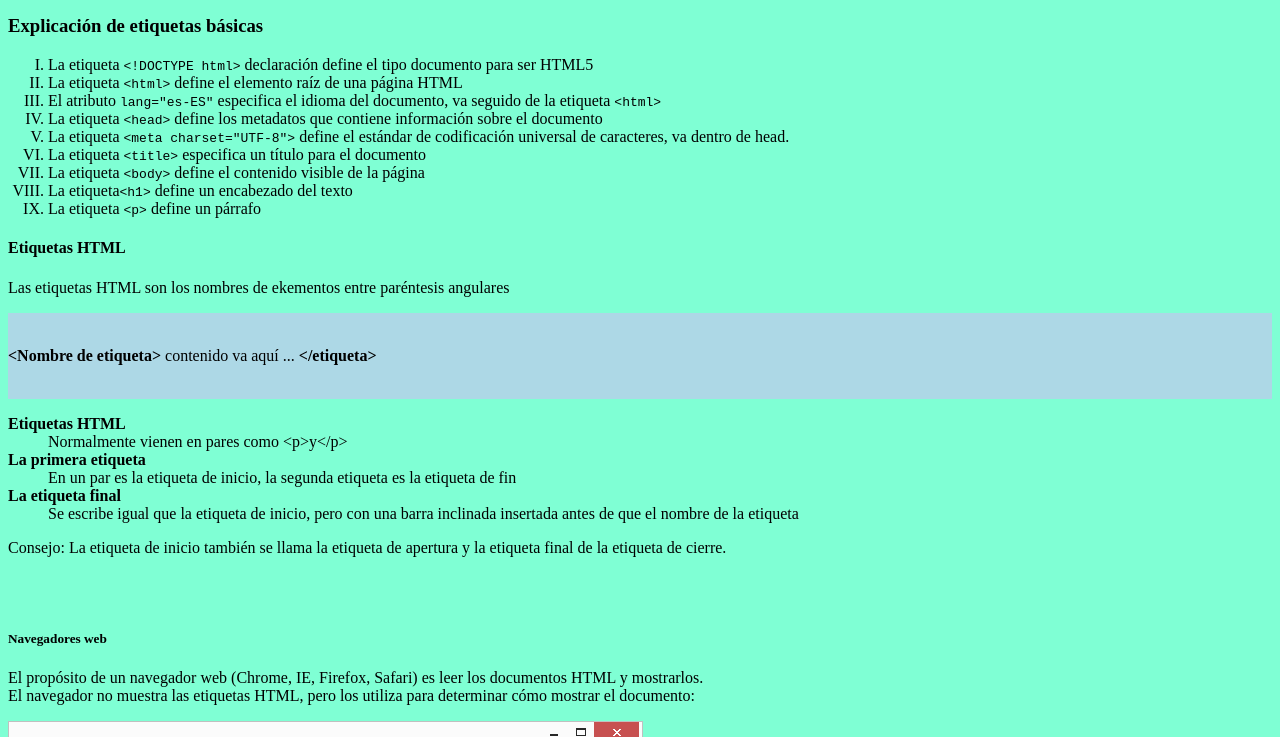
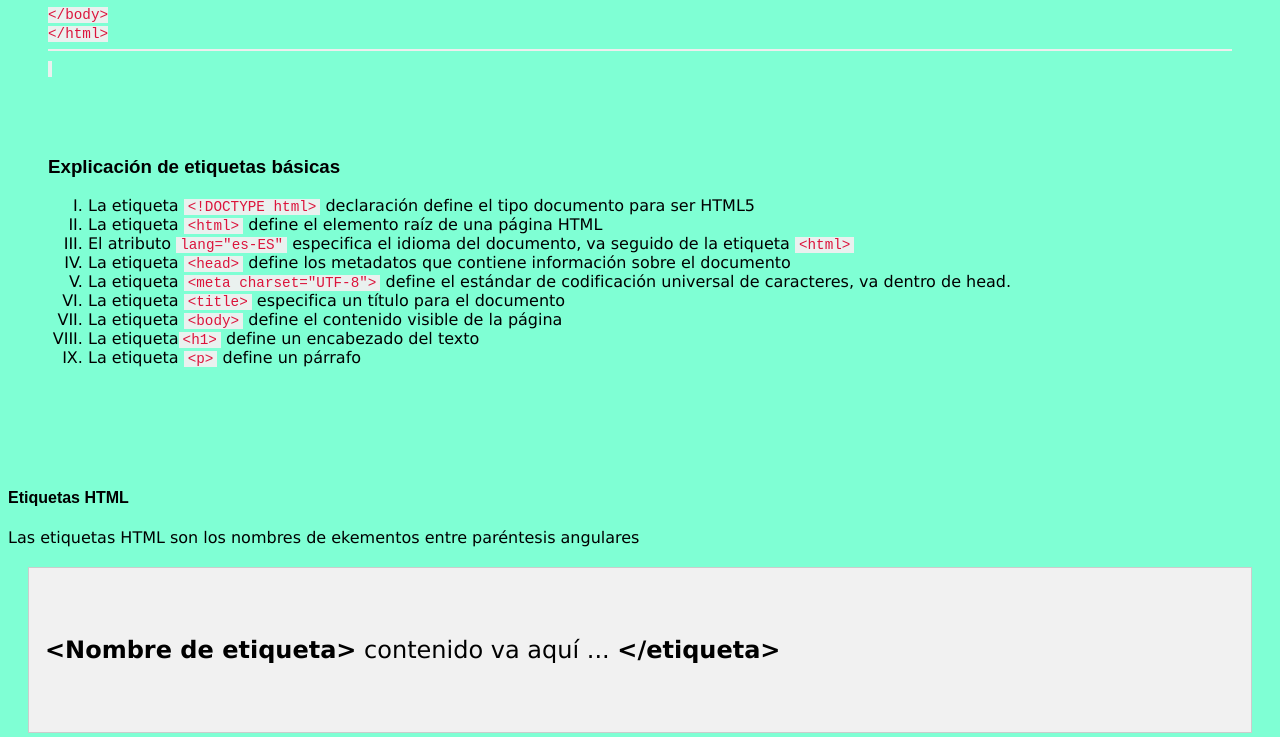
Before and after one commit to AlbaCAngel/AlbaC_web, a plain HTML site: page Alba/Modulo1_MF0950_2/UF1302/Practicas/html/index.html in a window 1280 px wide. Shown: the part 626-1363 px from the top of the page. Drawn offline with Linux system fonts and the light colour scheme; files that its build step writes are made by us from their sources; a script that the page names is missing.

Commit message:
index.html

```diff
--- a/Alba/Modulo1_MF0950_2/UF1302/Practicas/html/index.html
+++ b/Alba/Modulo1_MF0950_2/UF1302/Practicas/html/index.html
@@ -22,7 +22,7 @@
             <script></script> <!-- para lso css y js dentro de la hoja de html no en carpetas externas al doc html-->
 
             <link href="css/style.css" rel="stylesheet"> <!-- cuando incorporamos los estilos a una carpeta diferente. Enlaza los doc.  Es una hoja de estilo (stylelesheet) que está ubicada dentro del doc style.css, dentro de la carpeta css-->
-
+             <link rel="shortcut icon" href="batman.ico" type="image/x-icon">
             <script src="js/funciones.js"></script> <!-- Carga dento de la carpeta js el archivo .js -->
 
 
@@ -31,11 +31,54 @@
         <link rel="icon" href="imagen.png" type="imagen/png">
         <link rel="icon" href="imagen.gif" type="imagen/gif">
         <link rel="icon" href="favicon.ico" type="image/x-icon">
+
         <style> table, th, td {
                 border: 1px solid black;
                 border-collapse: collapse;
               }
+                body {
+                    font-family: Verdana, Geneva, Tahoma, sans-serif;
+                 }
+                 h1, h2, h3, h4, h6 {
+                     font-family: Arial, Helvetica, sans-serif
+                 }
+                div {
+               /*  background-color: #f1f1f1;  */
+                margin: 20px;
+                padding: 20px
+            }
+                .nota {
+                background-color: #ffffcc;
+                border-left: 6px solid #ffeb3b;
+                margin-top: 16px;
+                margin-bottom: 16px;
+            }
+                hr {
+                    border:1px solid #eeeeee;
+                             }
+                code {
+                   color: crimson;
+                   background-color: #f1f1f1f1;
+                   padding-left: 4px;
+                   padding-right: 4px;
+                   font-size: 110%
+                }
+                .etiquetashtml{
+                   border: 1px solid #cccccc;
+                   background-color: #f1f1f1;
+                   font-size: 24px;
+                   padding: 16px;
+                }
         </style>
+        <script> </script>
+       <style>  #marco{
+                 border: 1px solid black;
+                 border-collapse: collapse;
+              }
+        </style>
+
+
+
 </head>
 
 <body>
@@ -52,10 +95,11 @@
               <li>HTML etiquetas de la etiqueta de piezas de contenido como <em> "mesa" "la partida", "párrafo" </em>, y así sucesivamente</li>
               <li>Los navegadores no muestran las etiquetas HTML, pero las usan para representar el contenido de la página</li></p>
             </ul>
+            <hr>
             <h2> Estructura básica de un documento HTML</h2>
         <div>
                 <code>
-                    <hr/>
+
                     &lt;!DOCTYPE html&gt; <br>
                     &lt;html lang="es-ES"&gt; <br>
                     <br>
@@ -71,7 +115,7 @@
                     <br>
                     &lt;/body&gt; <br>
                     &lt;/html&gt; <br>
-                    <hr/>
+                    <hr>
                 </code>
         </div>
             <div>
@@ -88,15 +132,16 @@
                      <li>La etiqueta<code>&lt;h1&gt;</code> define un encabezado del texto</li>
                      <li>La etiqueta <code>&lt;p&gt;</code> define un párrafo</li>
                 </ol>
-
+        <div></div>
 
         </div>
 
 
                 <h4>Etiquetas HTML</h4>
                 <p>Las etiquetas HTML son los nombres de ekementos entre paréntesis angulares</p>
-        <div style="background-color:lightblue">
-                <br/>
+        <!-- <div style="background-color:lightblue"> -->
+               <div class= etiquetashtml>
+                    <br/>
                   <p> <strong>&lt;Nombre de etiqueta&gt;</strong> contenido va aquí ... <strong>&lt;/etiqueta&gt;</strong></p>
                 <br/>
         </div>
@@ -107,7 +152,7 @@
                         <dt><b>La etiqueta final </b></dt><dd>Se escribe igual que la etiqueta de inicio, pero con una barra inclinada insertada antes de que el nombre de la etiqueta</dd>
                 </dl>
         </div>
-        <div>
+        <div class="nota">
             <p> Consejo: La etiqueta de inicio también se llama la etiqueta de apertura y la etiqueta final de la etiqueta de cierre.</p>
 
         </div>
@@ -125,10 +170,10 @@
      <div>
             <h6>Versiones de HTML </h6>
         <p> Desde los primeros días de la web, ha habido muchas versiones de HTML:</p>
-            <table style="width:30%"; text-align="left";
+            <table style="width:30%"
 
                   >
-                    <tr>
+                    <tr align="left">
                         <th>Versión</th>
                         <th>Year</th>
                     </tr>
@@ -157,6 +202,32 @@
      </div>
      <br>
      <br>
+     <br>
+    <div id="marco" style="background-color:lightgreen">&lt;html&gt;
+        <div id="marco2" style="background-color:rgb(203, 255, 203)">head
+                <div>title</div>
+        </div>
+        <div id="marco3" style="background-color:rgb(203, 255, 203)">body
+            <div id="marco4"  style="background-color:rgb(232, 250, 227)">blanco
+                <div>h1</div>
+                <div>p</div>
+                <div>p</div>
+            </div>
+        </div>
+    </div>
+    <br>
+    <br>
+    <br>
+
+     <div class="nota">
+         <p>Nota: Solo el contenido dentro de la sección <code> &lt;code&gt;</code> (el área blanca arriba) se muestra en un navegador</p>
+     </div>
+
+
+
+
+     <br>
+     <br>
             <footer>Por Alba C.</footer>
 </body>
 </html>
```
Also changed, not shown: Alba/Modulo1_MF0950_2/UF1302/Practicas/html/batman.ico (added).
